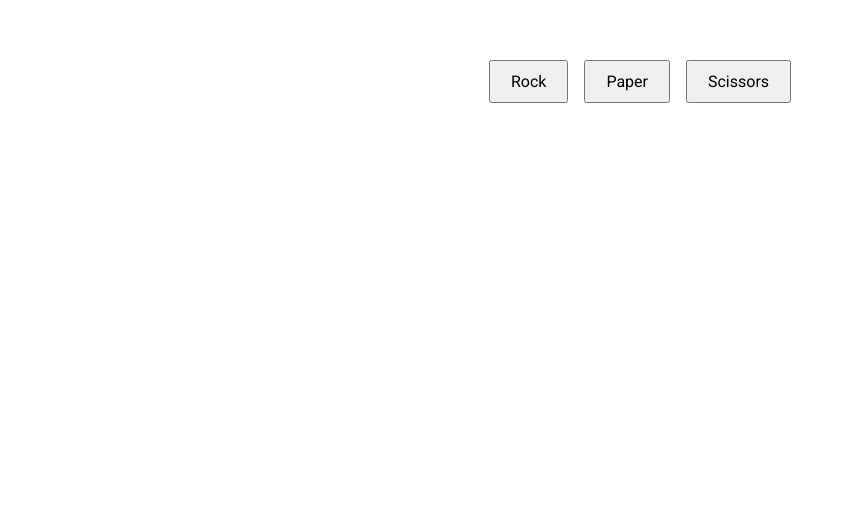
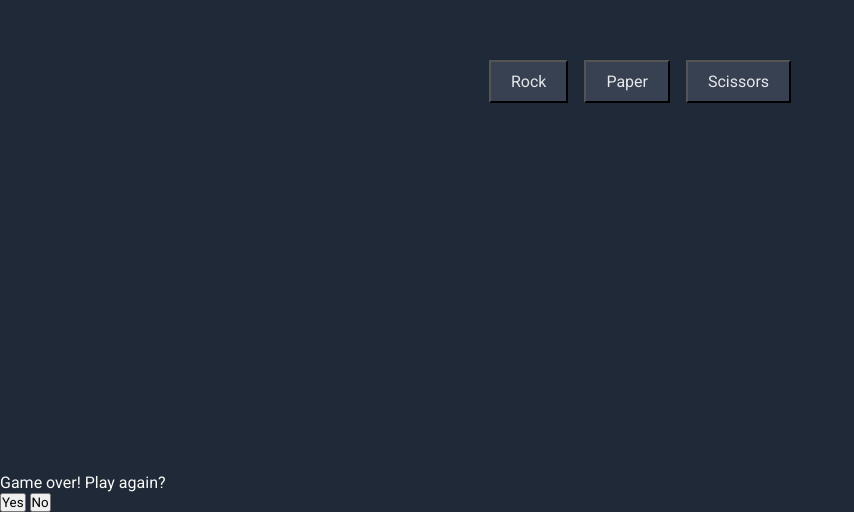
Before and after one commit to failingcards/rock-paper-scissors, a plain HTML site: page index.html in a window 1280 px wide. Shown: the part 327-839 px from the top of the page, without its empty margins (0-854 px from the left). Before the commit the page ends 800 px from the top, so only its background shows below. Drawn offline with Linux system fonts and the light colour scheme.

Commit message:
Add basic styles

```diff
--- a/index.html
+++ b/index.html
@@ -20,6 +20,13 @@
         <div id="messages"></div>
     </div>
 
+    <div id="play-again popup">
+        <p class="play-again-msg">Game over! Play again?</p>
+        <div class="play-again-container">
+            <button class="play-again-yes">Yes</button>
+            <button class="play-again-no">No</button>
+        </div>
+    </div>
 </body>
 <script src="./script.js"></script>
 </html>
--- a/styles.css
+++ b/styles.css
@@ -3,6 +3,11 @@
     margin: 0;
     padding: 0;
     font-family: 'Roboto', sans-serif;
+}
+
+body {
+    background-color: #1f2937;
+    color: #f9faf8;
 }
 
 #game-container {
@@ -19,10 +24,16 @@
     gap: 1rem;
 }
 
-button {
+.button {
     padding: 10px 20px;
     font-size: 16px;
     cursor: pointer;
+    background-color: #374151;
+    color: #e5e7eb;
+}
+
+.button:hover {
+    background-color: #4b5563
 }
 
 .player-selection,
@@ -32,3 +43,11 @@ button {
 .scoreboard {
     text-align: center;
 }
+
+.popup {
+    display: none;
+    position: fixed;
+    top: 50%;
+    left: 50%;
+    background-color: #e5e7eb;
+}
```
